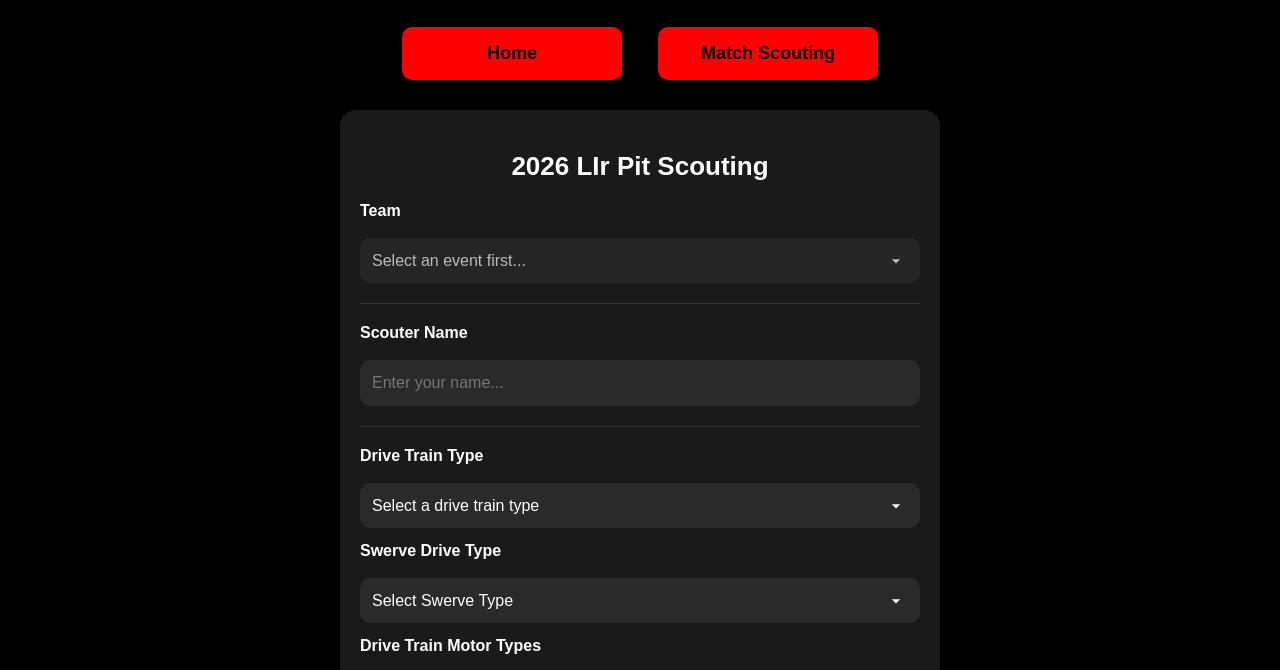
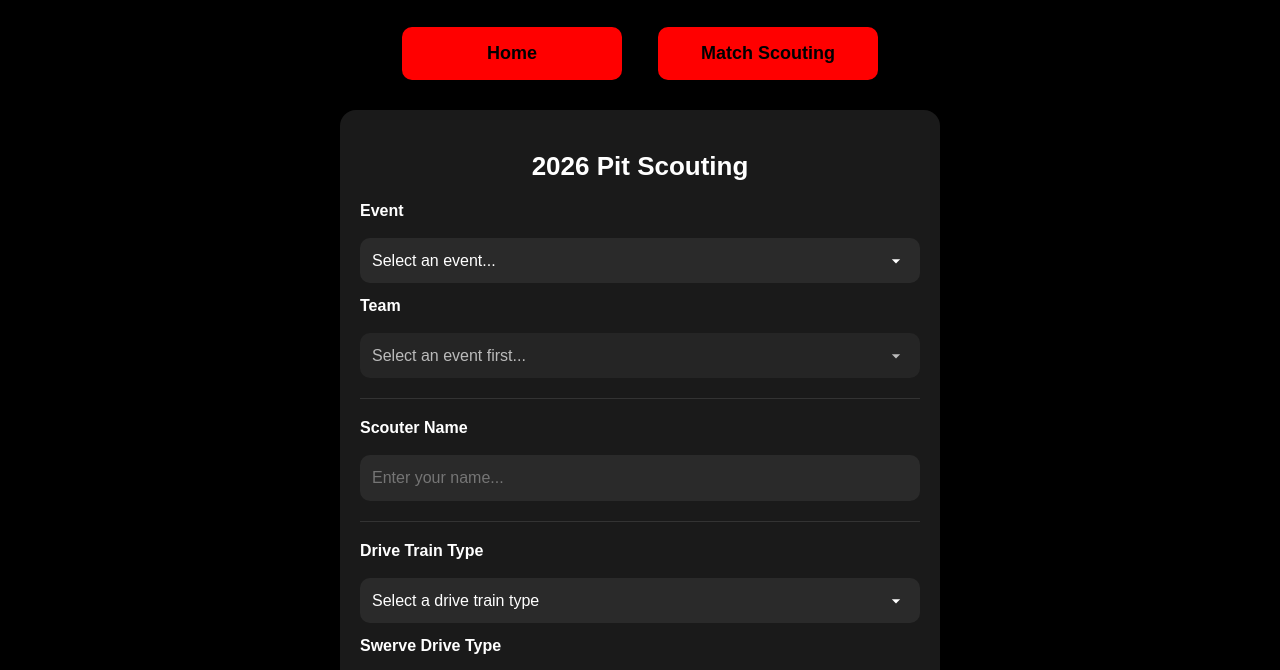
Before and after one commit to catya1991-2026/CyberCatsScout, a plain HTML site: page pit.html in a window 1280 px wide. Shown: the part 74-744 px from the top of the page. Drawn offline with Linux system fonts and the light colour scheme; no server answers.

Commit message:
Update pit.html

```diff
--- a/pit.html
+++ b/pit.html
@@ -158,8 +158,18 @@
   </div>
 
   <div class="dark-card">
-    <h1 class="form-title">2026 LIr Pit Scouting</h1>
+    <h1 class="form-title">2026 Pit Scouting</h1>
     <form id="pitForm">
+
+       <label class="form-label">Event</label>
+      <select class="form-input" id="event">
+        <option value="">Select an event...</option>
+        <option value="2026mabil">2026 Minuteman</option>
+        <option value="2026mawne">2026 Western NE</option>
+        <option value="2026ctwat">2026 Waterbury</option>
+        <option value="2026rikin">2026 URI</option>
+        <option value="2026cthar">2026 Hartford</option>
+      </select>
 
       <label class="form-label">Team</label>
       <select class="form-input" id="team" disabled>
```
